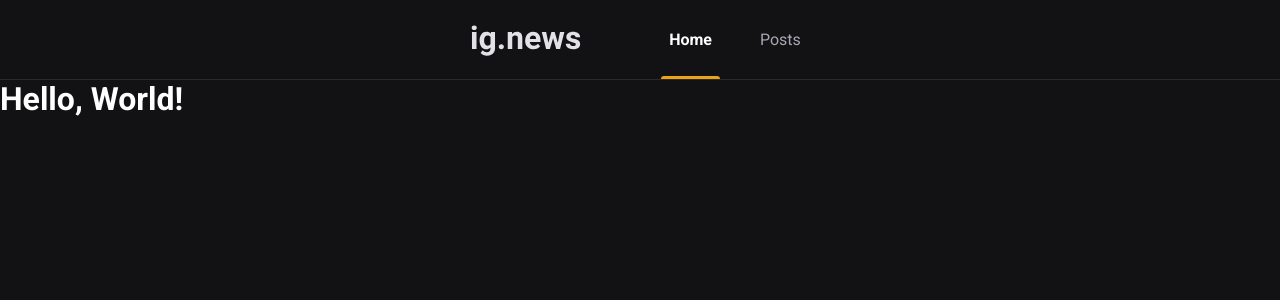
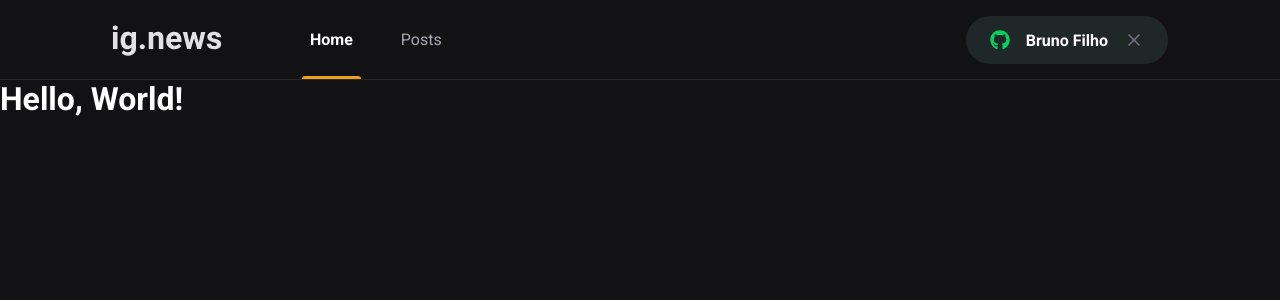
Before and after one commit to brunofilho1/ignite-ignews-next-app, a Next.js app: page / in a window 1280 px wide. Shown: the top 300 px of the page. Built offline with nearby package versions, Linux system fonts and the light colour scheme.

Commit message:
criado o SignInButton

```diff
--- a/package.json
+++ b/package.json
@@ -12,6 +12,7 @@
     "next": "12.1.0",
     "react": "17.0.2",
     "react-dom": "17.0.2",
+    "react-icons": "^4.3.1",
     "sass": "^1.49.9"
   },
   "devDependencies": {
--- a/src/components/Header/index.tsx
+++ b/src/components/Header/index.tsx
@@ -1,3 +1,4 @@
+import { SignInButton } from '../SignInButton'
 import styles from './styles.module.scss'
 
 export function Header() {
@@ -9,6 +10,8 @@
           <a className={styles.active}>Home</a>
           <a>Posts</a>
         </nav>
+
+        <SignInButton />
       </div>
     </header>
   )
--- a/src/components/Header/styles.module.scss
+++ b/src/components/Header/styles.module.scss
@@ -52,4 +52,8 @@
       }
     }
   }
+
+  button {
+    margin-left: auto;
+  }
 }
--- /dev/null
+++ b/src/components/SignInButton/index.tsx
@@ -0,0 +1,26 @@
+import { FaGithub } from 'react-icons/fa'
+import { FiX } from 'react-icons/fi'
+import styles from './styles.module.scss';
+
+export function SignInButton() {
+  const isUserLoggedIn = true;
+
+  return isUserLoggedIn ? (
+    <button
+      type="button"
+      className={styles.signInButton}
+    >
+      <FaGithub color='#04d361' />
+      Bruno Filho
+      <FiX color='#737380' className={styles.closeIcon}/>
+    </button>
+  ) :  (
+    <button
+      type="button"
+      className={styles.signInButton}
+    >
+      <FaGithub color='#eba417' />
+      Sign In with Github
+    </button>
+  )
+}
--- /dev/null
+++ b/src/components/SignInButton/styles.module.scss
@@ -0,0 +1,34 @@
+.signInButton {
+  height: 3rem;
+  border: 0;
+  padding: 0 1.5rem;
+
+  border-radius: 3rem;
+  background: var(--gray-850);
+
+  display: flex;
+  align-items: center;
+  justify-content: center;
+
+  color: var(--white);
+  font-weight: bold;
+
+  transition: filter 0.2s;
+
+  svg {
+    width: 20px;
+    height: 20px;
+  }
+
+  svg:first-child {
+    margin-right: 1rem;
+  }
+
+  svg.closeIcon {
+    margin-left: 1rem;
+  }
+
+  &:hover {
+    filter: brightness(0.8);
+  }
+}
--- a/src/styles/global.scss
+++ b/src/styles/global.scss
@@ -10,6 +10,7 @@
   --gray-100: #e1e1e6;
   --gray-300: #a8a8b3;
   --gray-800: #29292e;
+  --gray-850: #1f2729;
   --gray-900: #121214;
 
   --cyan-500: #61dafd;
```
Also changed, not shown: 1 other file (tests, documents, lock files or other folders).
